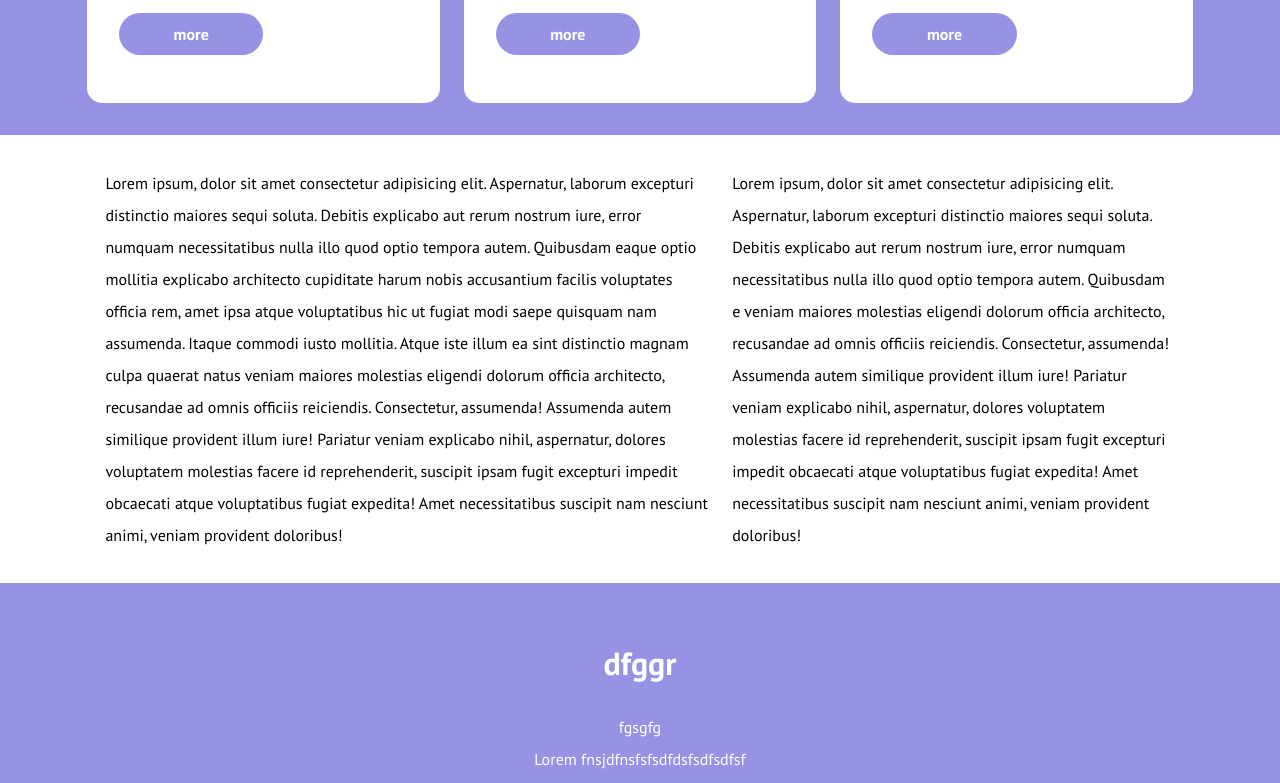
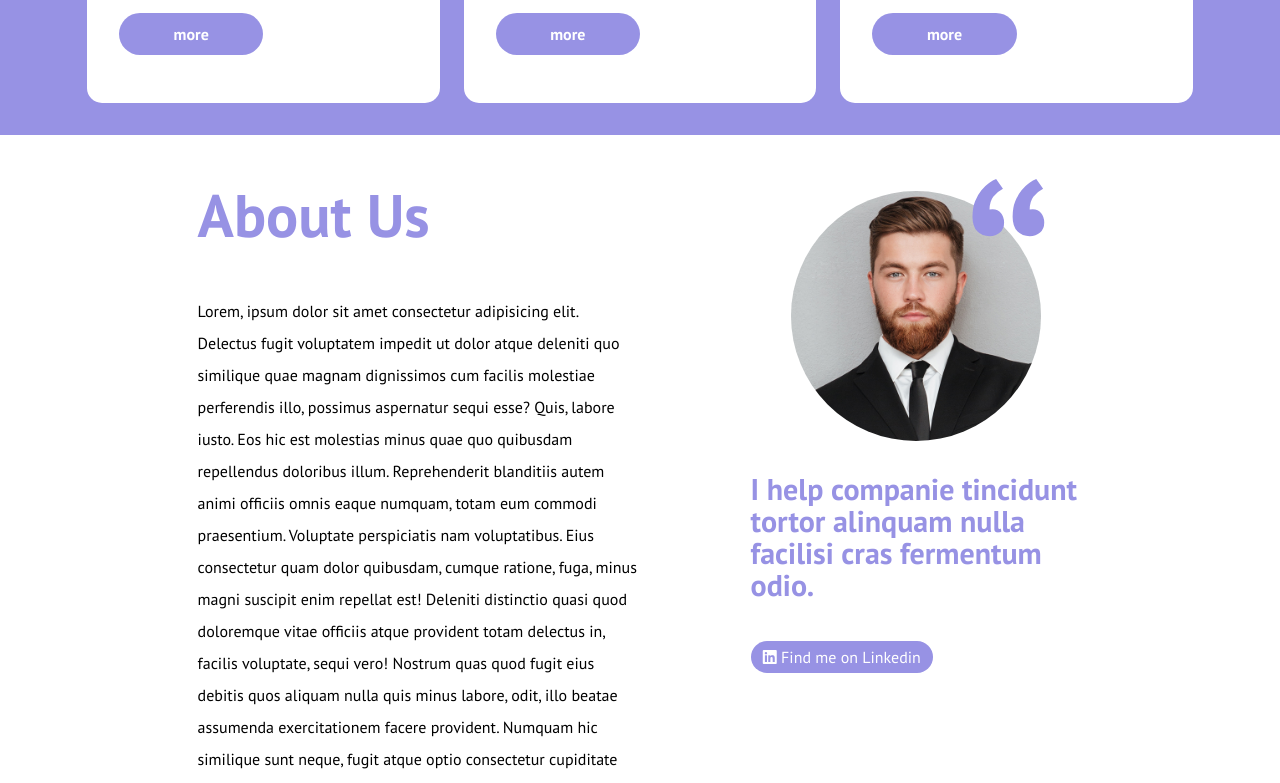
Before and after one commit to LorisP96/htmlcss-responsive-layout, a plain HTML site: page index.html in a window 1280 px wide. Shown: the part 4070-4853 px from the top of the page. Drawn offline with Linux system fonts and the light colour scheme.

Commit message:
about us

```diff
--- a/css/style.css
+++ b/css/style.css
@@ -274,6 +274,60 @@ h2 {
     font-weight: 700;
 }
 
+/* about us */
+
+.about-cont h2 {
+    font-size: 60px;
+    margin-bottom: 2rem;
+}
+
+.about-cont h3 {
+    font-size: 30px;
+    margin-bottom: 2rem;
+}
+
+.about-1 {
+    background-image: url(../img/about.jpg);
+}
+
+.about-img {
+    width: 250px;
+    height: 250px;
+    border-radius: 50%;
+    background-position: center;
+    background-size: cover;
+    background-repeat: no-repeat;
+    margin: 1.5rem auto;
+
+}
+
+.comma {
+    font-size: 275px;
+    line-height: 200px;
+    position: relative;
+    top: 0;
+    left: 170px;
+}
+
+.about-cont .button-box {
+    border-radius: 30px;
+    max-width: 55%;
+}
+
+/* get started */
+.special {
+    font-size: 100px;
+    font-weight: 700;
+    padding: 50px 0;
+    color: #fdc15f;
+    line-height: normal;
+}
+
+.last-cont {
+    max-width: 500px;
+    margin: 0 auto;
+}
+
 /*******************************************************************
                            FOOTER
 ********************************************************************/
@@ -348,12 +402,12 @@ footer > div {
         justify-content: space-evenly;
     }
 
-    .about-cont div:first-child {
-        width: 55%;
+    .about-cont > div:first-child {
+        width: 40%;
     }
 
-    .about-cont div:last-child {
-        width: 40%;
+    .about-cont > div:last-child {
+        width: 30%;
     }
 }
 
--- a/index.html
+++ b/index.html
@@ -227,6 +227,7 @@
 
             <div class="benefit-cont container flex-cont mobile-padding">
 
+                <!-- benefit card -->
                 <div class="benefit-card">
 
                     <h2 class="purple">01</h2>
@@ -242,7 +243,7 @@
                     </a>
 
                 </div>
-
+                <!-- benefit card -->
                 <div class="benefit-card">
 
                     <h2 class="purple">02</h2>
@@ -258,7 +259,7 @@
                     </a>
 
                 </div>
-
+                <!-- benefit card -->
                 <div class="benefit-card">
 
                     <h2 class="purple">03</h2>
@@ -275,6 +276,7 @@
 
                 </div>
 
+                <!-- benefit card -->
                 <div class="benefit-card">
 
                     <h2 class="purple">04</h2>
@@ -291,6 +293,7 @@
 
                 </div>
 
+                <!-- benefit card -->
                 <div class="benefit-card">
 
                     <h2 class="purple">05</h2>
@@ -307,6 +310,7 @@
 
                 </div>
 
+                <!-- benefit card -->
                 <div class="benefit-card">
 
                     <h2 class="purple">06</h2>
@@ -327,25 +331,51 @@
         </section>
         <!-- about us -->
         <section class="about-cont container flex-cont mobile-padding">
+
             <div>
-                Lorem ipsum, dolor sit amet consectetur adipisicing elit. Aspernatur, laborum excepturi distinctio maiores sequi soluta. Debitis explicabo aut rerum nostrum iure, error numquam necessitatibus nulla illo quod optio tempora autem.
-                Quibusdam eaque optio mollitia explicabo architecto cupiditate harum nobis accusantium facilis voluptates officia rem, amet ipsa atque voluptatibus hic ut fugiat modi saepe quisquam nam assumenda. Itaque commodi iusto mollitia.
-                Atque iste illum ea sint distinctio magnam culpa quaerat natus veniam maiores molestias eligendi dolorum officia architecto, recusandae ad omnis officiis reiciendis. Consectetur, assumenda! Assumenda autem similique provident illum iure!
-                Pariatur veniam explicabo nihil, aspernatur, dolores voluptatem molestias facere id reprehenderit, suscipit ipsam fugit excepturi impedit obcaecati atque voluptatibus fugiat expedita! Amet necessitatibus suscipit nam nesciunt animi, veniam provident doloribus!
+
+                <h2 class="purple">About Us</h2>
+
+                <p>
+                    Lorem, ipsum dolor sit amet consectetur adipisicing elit. Delectus fugit voluptatem impedit ut dolor atque deleniti quo similique quae magnam dignissimos cum facilis molestiae perferendis illo, possimus aspernatur sequi esse?
+                    Quis, labore iusto. Eos hic est molestias minus quae quo quibusdam repellendus doloribus illum. Reprehenderit blanditiis autem animi officiis omnis eaque numquam, totam eum commodi praesentium. Voluptate perspiciatis nam voluptatibus.
+                    Eius consectetur quam dolor quibusdam, cumque ratione, fuga, minus magni suscipit enim repellat est! Deleniti distinctio quasi quod doloremque vitae officiis atque provident totam delectus in, facilis voluptate, sequi vero!
+                    Nostrum quas quod fugit eius debitis quos aliquam nulla quis minus labore, odit, illo beatae assumenda exercitationem facere provident. Numquam hic similique sunt neque, fugit atque optio consectetur cupiditate culpa.
+                    Dolores nesciunt modi voluptas facilis, odit qui accusantium minus eos! Sequi sint nisi autem minus consequatur eveniet fugiat consectetur a quam molestiae natus voluptas, iusto libero! Eius neque rerum nesciunt!
+                    Corporis provident illo consectetur dignissimos placeat nulla error sit totam. Dicta doloribus quaerat ratione quibusdam libero omnis vel reiciendis repellat consequuntur, praesentium, sequi modi ipsam natus sed cum est error.
+                </p>
+
             </div>
 
             <div>
-                Lorem ipsum, dolor sit amet consectetur adipisicing elit. Aspernatur, laborum excepturi distinctio maiores sequi soluta. Debitis explicabo aut rerum nostrum iure, error numquam necessitatibus nulla illo quod optio tempora autem.
-                Quibusdam e veniam maiores molestias eligendi dolorum officia architecto, recusandae ad omnis officiis reiciendis. Consectetur, assumenda! Assumenda autem similique provident illum iure!
-                Pariatur veniam explicabo nihil, aspernatur, dolores voluptatem molestias facere id reprehenderit, suscipit ipsam fugit excepturi impedit obcaecati atque voluptatibus fugiat expedita! Amet necessitatibus suscipit nam nesciunt animi, veniam provident doloribus!
+
+                <div class="about-img about-1">
+                    <span class="comma purple">&#8220;</span>
+                </div>
+
+                <h3 class="purple">I help companie tincidunt tortor alinquam nulla facilisi cras fermentum odio.</h3>
+
+                <a href="#">
+                    <div class="button-box back-purple text-center"><i class="fa-brands fa-linkedin"></i> Find me on Linkedin</div>
+                </a>
+
             </div>
         </section>
 
+        <!-- get started -->
         <section class="back-purple">
-            <div class="container text-center">
-                <h2>dfggr</h2>
-                <div>fgsgfg</div>
-                <p>Lorem fnsjdfnsfsfsdfdsfsdfsdfsf</p>
+            <div class="last-cont text-center">
+
+                <h4>GET STARTED</h4>
+
+                <h2>Simple, Transparent Pricing</h2>
+
+                <div class="special">It's Free!</div>
+
+                <p>
+                    Lorem, ipsum dolor sit amet consectetur adipisicing elit. Et mollitia laborum sed libero. Facere ad ea neque distinctio. Deserunt officiis, exercitationem fugiat consectetur minus a at tempora laboriosam eum illo?
+                </p>
+
             </div>
         </section>
 
```
